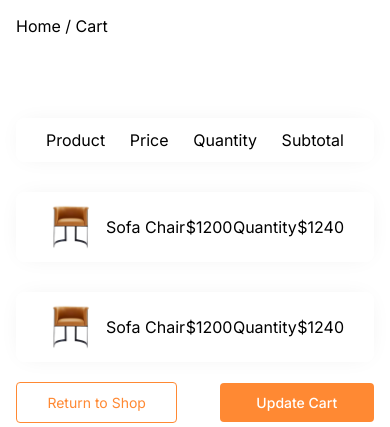
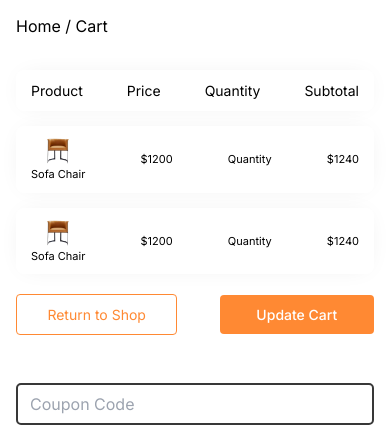
Before and after one commit to Chioma227/stage-two, a Next.js app: page /cart in a window 390 px wide. Shown: the part 260-687 px from the top of the page. Built offline with nearby package versions, Linux system fonts and the light colour scheme.

Commit message:
feat: new commit

```diff
--- a/app/atomic/pages/Cart.tsx
+++ b/app/atomic/pages/Cart.tsx
@@ -11,34 +11,34 @@ const Cart = () => {
         <div>
           <p>Home / Cart</p>
         </div>
-        <section className="mt-[5rem]">
-          <header className="flex items-center  justify-between rounded-[8px] px-[30px] py-[10px] shadow-shadow">
-            <p>Product</p>
-            <p>Price</p>
-            <p>Quantity</p>
-            <p>Subtotal</p>
+        <section className="md:mt-[5rem] sm:mt-[3rem] mt-[2rem]">
+          <header className="flex items-center  justify-between rounded-[8px] sm:px-[30px] px-[15px] py-[10px] shadow-shadow">
+            <p className="sm:text-base text-[14px]">Product</p>
+            <p className="sm:text-base text-[14px]">Price</p>
+            <p className="sm:text-base text-[14px]">Quantity</p>
+            <p className="sm:text-base text-[14px]">Subtotal</p>
           </header>
-          <div className="flex items-center justify-between rounded-[8px] px-[30px] py-[10px] shadow-shadow mt-[30px]">
-            <div className="flex items-center gap-[10px]">
-              <div className="sm:w-[40px] w-[50px] h-[50px] sm:h-[40px]">
+          <div className="flex items-center justify-between rounded-[8px] sm:px-[30px] px-[15px] py-[10px] shadow-shadow sm:mt-[30px] mt-[15px]">
+            <div className="flex sm:flex-row flex-col items-center sm:gap-[10px] gap-0">
+              <div className="sm:w-[40px] w-[30px] h-[30px] sm:h-[40px]">
                 <img src="/assets/imgs/CheckoutImg/image1.png" alt="" />
               </div>
-              <p>Sofa Chair</p>
+              <p className="sm:text-base text-[11px]">Sofa Chair</p>
             </div>
-            <p>$1200</p>
-            <p>Quantity</p>
-            <p>$1240</p>
+            <p className="md:text-base sm:text-[15px] text-[11px]">$1200</p>
+            <p className="md:text-base sm:text-[15px] text-[11px]">Quantity</p>
+            <p className="md:text-base sm:text-[15px] text-[11px]">$1240</p>
           </div>
-          <div className="flex items-center justify-between rounded-[8px] px-[30px] py-[10px] shadow-shadow mt-[30px]">
-            <div className="flex items-center gap-[10px]">
-              <div className="sm:w-[40px] w-[50px] h-[50px] sm:h-[40px]">
+          <div className="flex items-center justify-between rounded-[8px] sm:px-[30px] px-[15px] py-[10px] shadow-shadow sm:mt-[30px] mt-[15px]">
+            <div className="flex sm:flex-row flex-col items-center sm:gap-[10px] gap-0">
+              <div className="sm:w-[40px]  w-[30px] h-[30px] sm:h-[40px]">
                 <img src="/assets/imgs/CheckoutImg/image1.png" alt="" />
               </div>
-              <p>Sofa Chair</p>
+              <p className="sm:text-base text-[11px]">Sofa Chair</p>
             </div>
-            <p>$1200</p>
-            <p>Quantity</p>
-            <p>$1240</p>
+            <p className="md:text-base sm:text-[15px] text-[11px]">$1200</p>
+            <p className="md:text-base sm:text-[15px] text-[11px]">Quantity</p>
+            <p className="md:text-base sm:text-[15px] text-[11px]">$1240</p>
           </div>
         </section>
         <div className="mt-[20px] flex items-center justify-between">
--- a/app/atomic/pages/Checkout.tsx
+++ b/app/atomic/pages/Checkout.tsx
@@ -1,9 +1,10 @@
 import Header from "../organisms/header/Header"
 import Footer from "../organisms/footer/Footer"
 import Container from "../atoms/container/Container"
-import { containerVariants } from "@/app/variant/variants"
+import { buttonVariants, containerVariants } from "@/app/variant/variants"
 import CardSection from "@/app/components/checkout/CardSection"
 import CheckoutForm from "@/app/components/checkout/CheckoutForm"
+import Button from "../atoms/button/Button"
 
 const Checkout = () => {
   return (
@@ -20,6 +21,7 @@ const Checkout = () => {
           <CheckoutForm />
           <CardSection />
         </div>
+
       </Container>
       <Footer />
     </>
--- a/app/components/checkout/CardSection.tsx
+++ b/app/components/checkout/CardSection.tsx
@@ -5,8 +5,8 @@ import { buttonVariants, containerVariants } from "@/app/variant/variants"
 
 const CardSection = () => {
     return (
-        <>
-            <div className="m:w-[40%] w-[100%] md:mt-0 mt-[5rem]">
+        <main className="w-[100%]">
+            <div className="m:w-[70%] w-[100%] md:mt-0 mt-[5rem]">
                 <section className="flex items-center justify-between">
                     <Container variant={containerVariants.FLEXED} className="md:gap-[20px] gap-[8px]">
                         <div className="sm:w-[90px] w-[50px] h-[50px] sm:h-[90px]">
@@ -18,7 +18,7 @@ const CardSection = () => {
                         <p>$1240</p>
                     </div>
                 </section>
-                <section  className="mt-[30px] flex items-center justify-between">
+                <section className="mt-[30px] flex items-center justify-between">
                     <Container variant={containerVariants.FLEXED} className="md:gap-[20px] gap-[8px]">
                         <div className="sm:w-[90px] w-[50px] h-[50px] sm:h-[90px]">
                             <img src="/assets/imgs/CheckoutImg/image2.png" alt="sofa chair" />
@@ -51,13 +51,27 @@ const CardSection = () => {
                     </div>
                 </section>
             </div>
-            {/* <div className="w-[100%]">
-                <input/>
-                <Button variant={buttonVariants.DEFAULT}>
-                        hjdk
-                </Button>
-            </div> */}
-        </>
+            <div className="w-[100%]">
+                <section>
+                    <div className="sm:flex block items-center gap-[10px]">
+                        <input type="text" placeholder="Coupon Code" className="indent-3 outline-none border-2 border-[#383838] sm:w-[300px] w-[100%] rounded-[5px] py-[7px]" />
+                        <Button variant={buttonVariants.DEFAULT} className="text-white sm:mt-0 mt-[25px] sm:block hidden">
+                            Apply Coupon
+                        </Button>
+
+                        <Button variant={buttonVariants.DEFAULT_FULL} className="text-white sm:mt-0 mt-[20px] sm:hidden block">
+                            Apply Coupon
+                        </Button>
+                        <Button variant={buttonVariants.DEFAULT_FULL} className="text-white sm:mt-0 mt-[20px] sm:hidden block">
+                            Place Order
+                        </Button>
+                    </div>
+                    <Button variant={buttonVariants.DEFAULT} className="text-white mt-[20px] mb-[30px] sm:block hidden">
+                        Place Order
+                    </Button>
+                </section>
+            </div>
+        </main>
     )
 }
 
```
